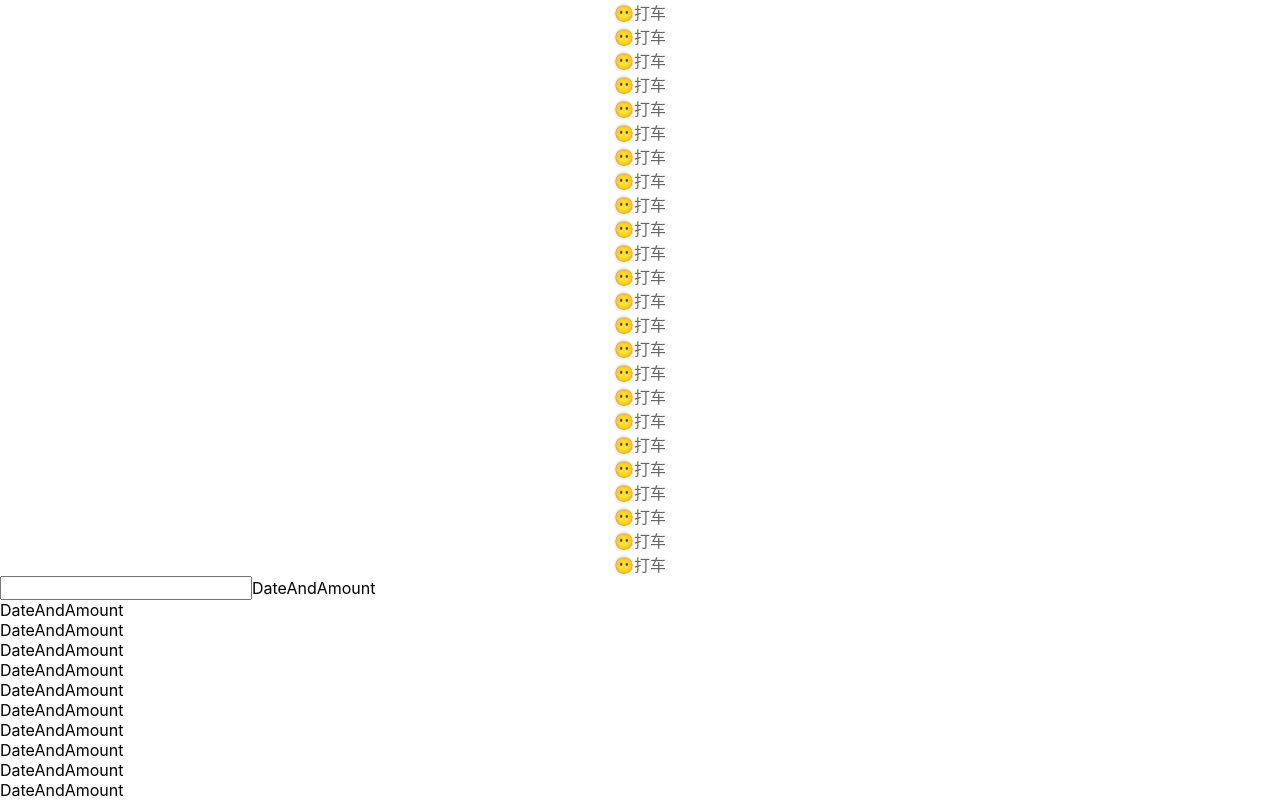
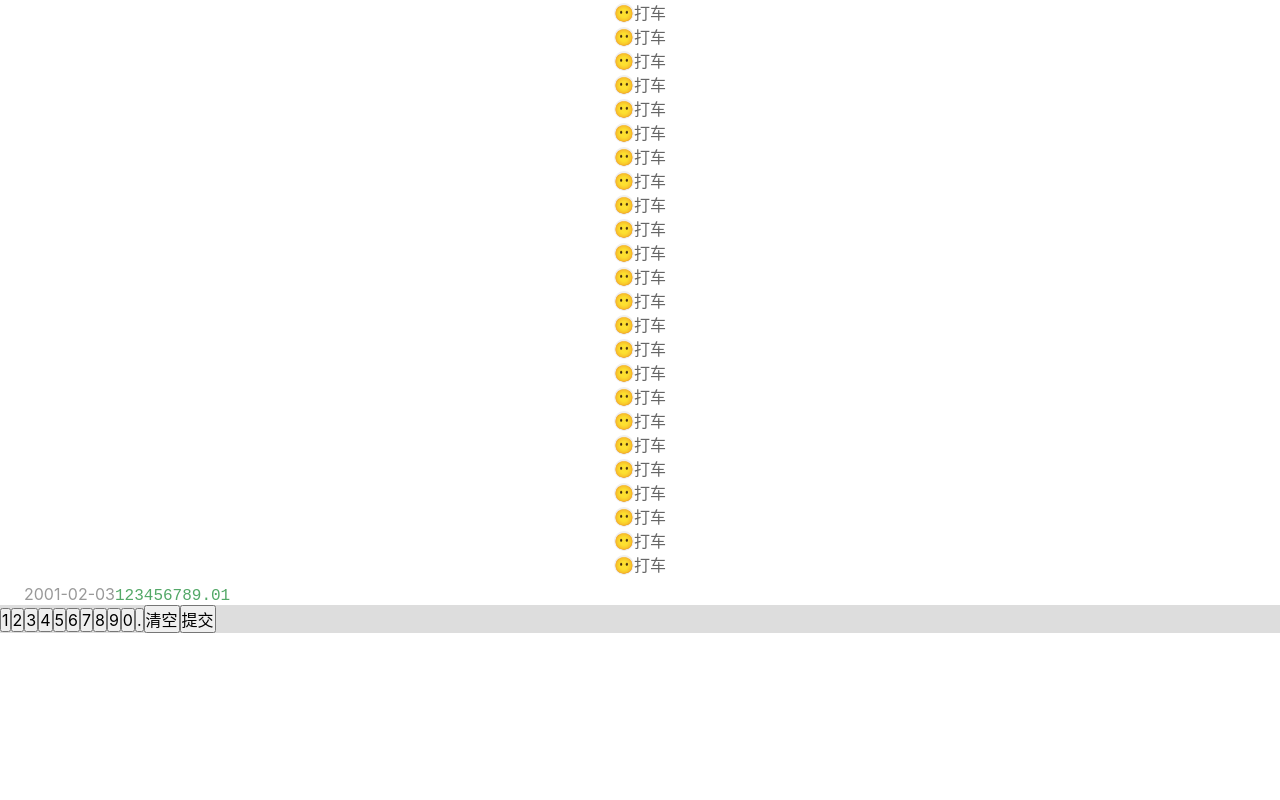
Before and after one commit to NiiXu/react-mangosteen-2, a React (Vite) app: page /items/new in a window 1280 px wide. Shown: the part 1748-2548 px from the top of the page. After the commit the page ends 2381 px from the top, so only its background shows below. Built offline with nearby package versions, Linux system fonts and the light colour scheme.

Commit message:
完成数字面板样式

```diff
--- a/src/pages/ItemsNewPage/DateAndAmount.tsx
+++ b/src/pages/ItemsNewPage/DateAndAmount.tsx
@@ -1,26 +1,36 @@
 import { useState } from 'react'
+import { Icon } from '../../components/Icon'
 
 type Props = {
   className?: string
 }
 export const DateAndAmount: React.FC<Props> = (props) => {
   const { className } = props
-  const [x, setX] = useState('')
   return (
-    <div b-1 b-blue className={className}>
-      <input value={x} onChange={e => setX(e.target.value)} />
-      DateAndAmount <br />
-      DateAndAmount <br />
-      DateAndAmount <br />
-      DateAndAmount <br />
-      DateAndAmount <br />
-      DateAndAmount <br />
-      DateAndAmount <br />
-      DateAndAmount <br />
-      DateAndAmount <br />
-      DateAndAmount <br />
-      DateAndAmount <br />
-
+    <div className={className}>
+      <div flex p-t-15px p-b-16px px-16px border-t-1px border-t="#ddd" gap-x-8px items-center>
+        <Icon name="calendar" className="w-24px h-24px grow-0 shrink-0" />
+        <span grow-0 shrink-0 text-12px color="#999">2001-02-03</span>
+        <code grow-1 shrink-1 text-right color="#53A867">123456789.01</code>
+      </div>
+      <div py-1px grid
+        grid-cols="[repeat(4,1fr)]" grid-rows="[repeat(4,56px)]" bg="#ddd" gap-1px
+        children-b-none
+        children-bg-white>
+        <button row-start-1 col-start-1 row-end-2 col-end-2>1</button>
+        <button row-start-1 col-start-2 row-end-2 col-end-3>2</button>
+        <button row-start-1 col-start-3 row-end-2 col-end-4>3</button>
+        <button row-start-2 col-start-1 row-end-3 col-end-2>4</button>
+        <button row-start-2 col-start-2 row-end-3 col-end-3>5</button>
+        <button row-start-2 col-start-3 row-end-3 col-end-4>6</button>
+        <button row-start-3 col-start-1 row-end-4 col-end-2>7</button>
+        <button row-start-3 col-start-2 row-end-4 col-end-3>8</button>
+        <button row-start-3 col-start-3 row-end-4 col-end-4>9</button>
+        <button row-start-4 col-start-1 row-end-5 col-end-3>0</button>
+        <button row-start-4 col-start-3 row-end-5 col-end-4>.</button>
+        <button row-start-1 col-start-4 row-end-3 col-end-5>清空</button>
+        <button row-start-3 col-start-4 row-end-5 col-end-5>提交</button>
+      </div>
     </div>
   )
 }
--- a/vite.config.ts
+++ b/vite.config.ts
@@ -13,6 +13,6 @@ export default defineConfig(({ command }) => ({
     Unocss(),
     react(),
     viteMockServe(),
-    svgsprites({ noOptimizeList: ['logo', 'chart', 'category', 'export', 'noty'] })
+    svgsprites({ noOptimizeList: ['logo', 'chart', 'category', 'export', 'noty', 'calendar'] })
   ]
 }))
```
